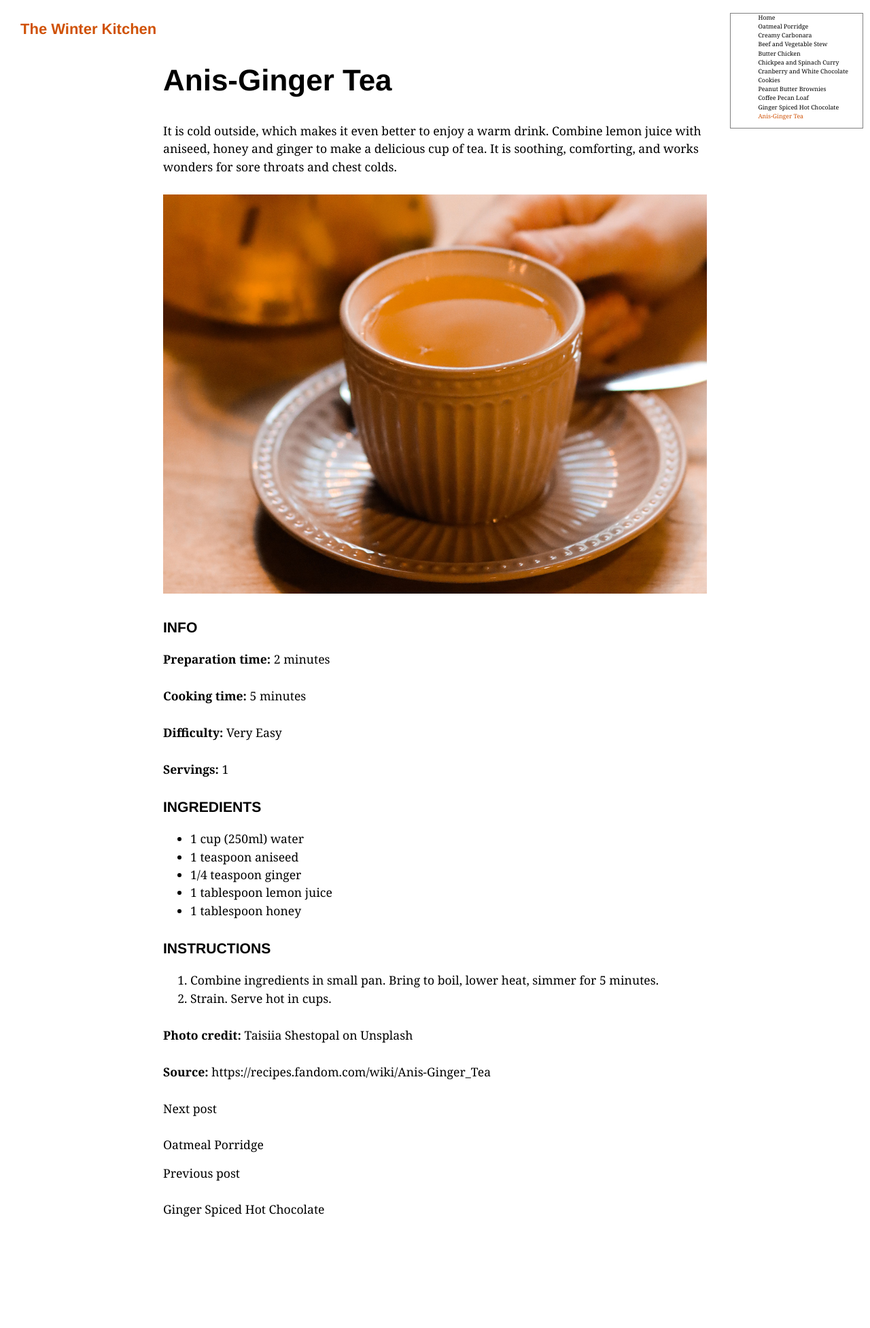
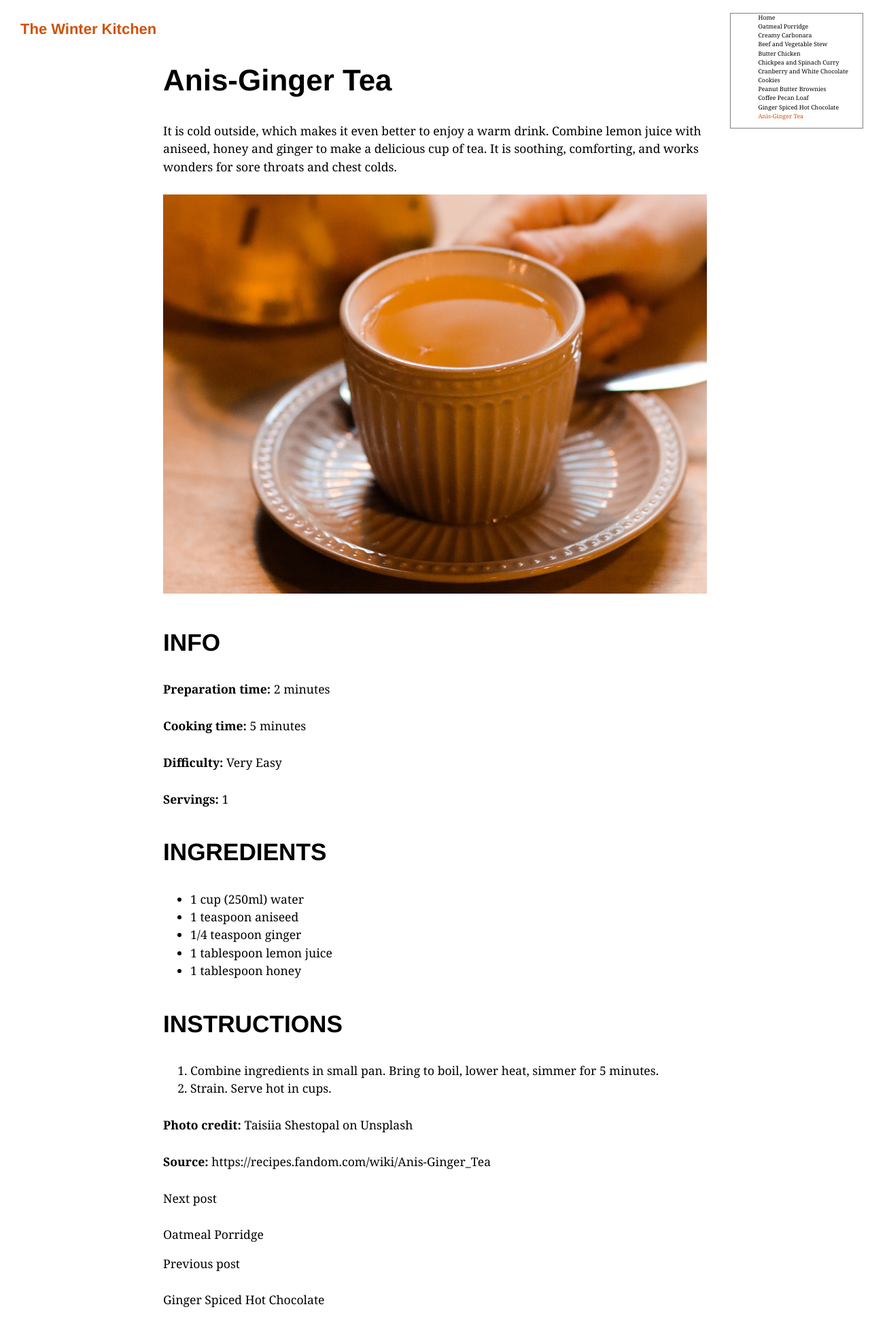
Before and after one commit to AgneteSteine/agnetesteine.github.io, a Jekyll site: the page built from _recipes/recipe11.markdown, in a window 1280 px wide. Shown: the whole page at 68% size. Built offline with Jekyll 4.4.1, drawn with Linux system fonts in a browser that asks for light colours; before the commit the page ends 1820 px from its top, so only the background shows below that.

Commit message:
Font size h2,h3

```diff
--- a/assets/css/recipes.css
+++ b/assets/css/recipes.css
@@ -35,7 +35,7 @@ body {
 h2,h3 {
   font-family: Helvetica, sans-serif;
   color:black;
-  font-size: 1.20em;
+  font-size: 2.0em;
 }
 
 .content {
```
